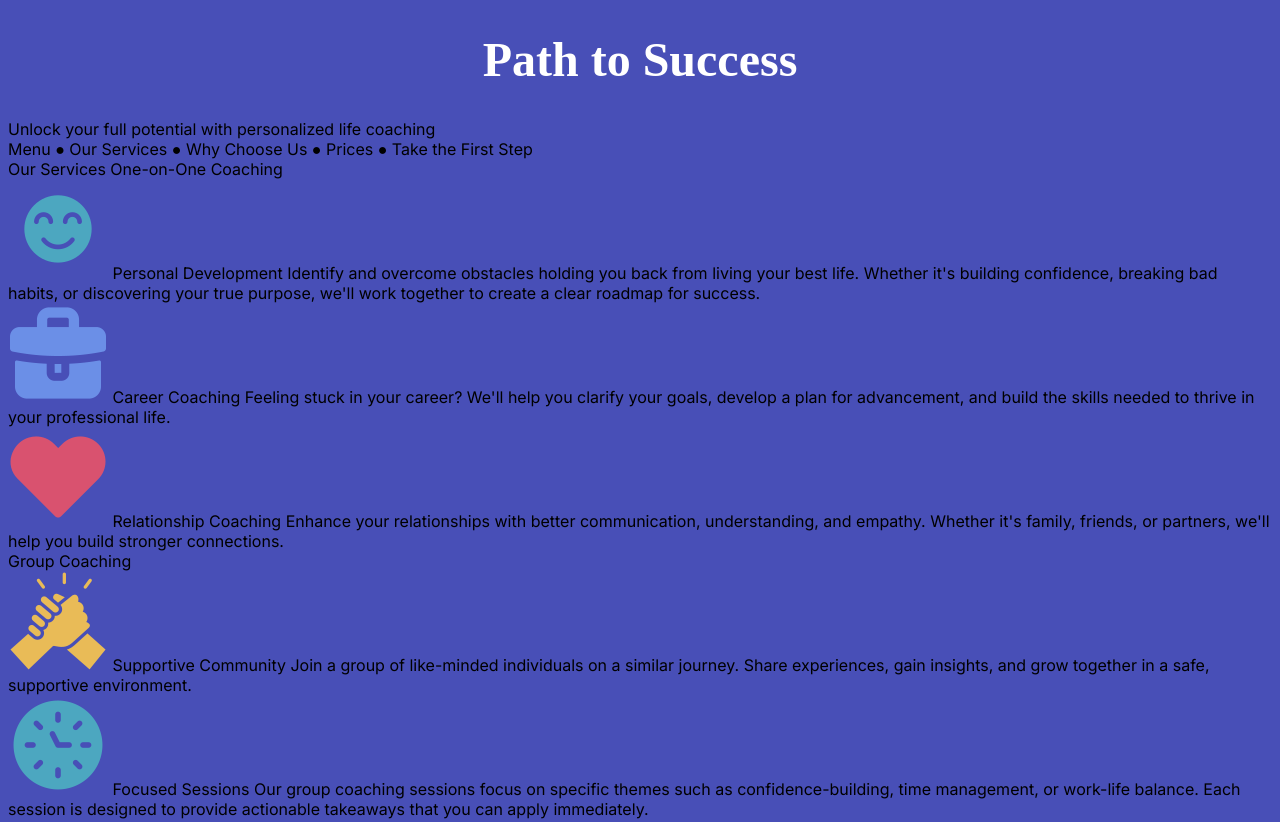
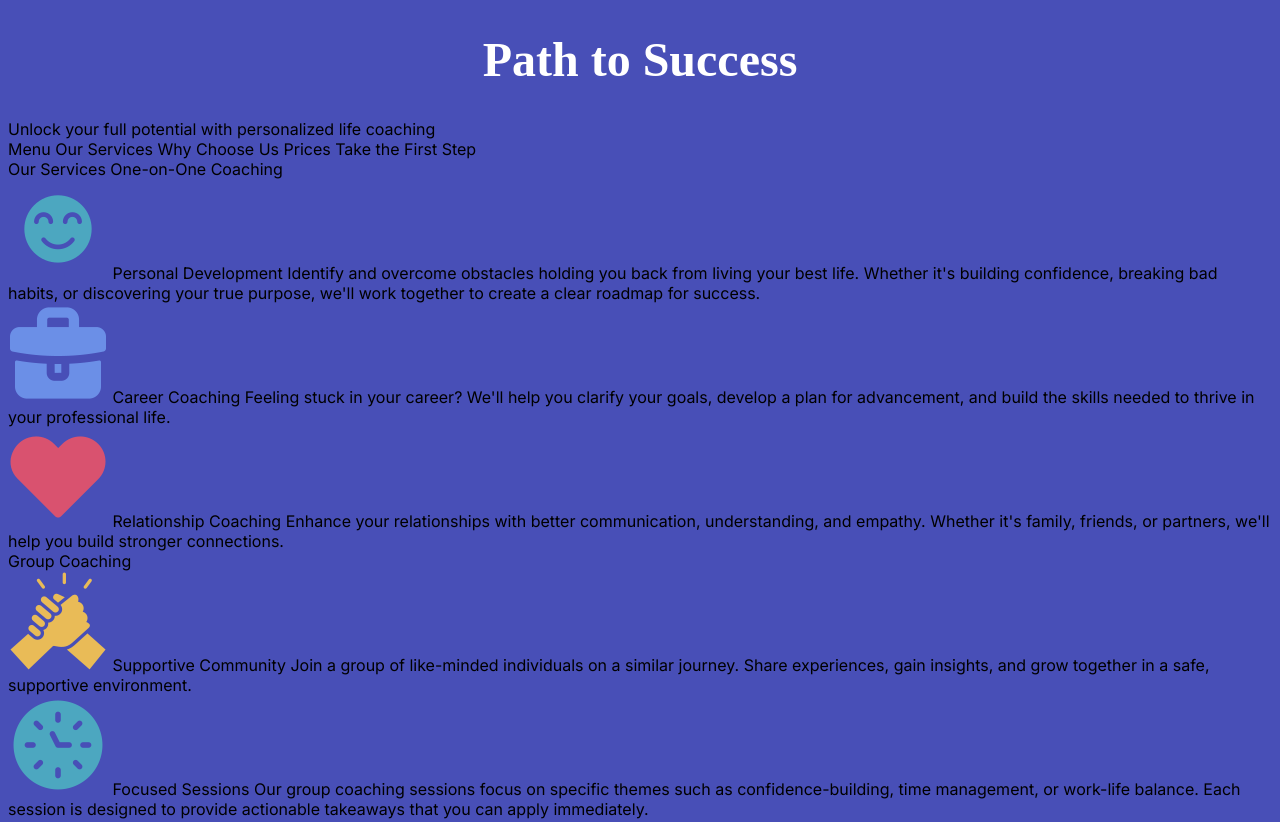
Before and after one commit to ljessup1/Success, a plain HTML site: page index.html in a window 1280 px wide. Shown: the top 822 px of the page. Drawn offline with Linux system fonts and the light colour scheme; a web font is replaced by a local one.

Commit message:
index.html

```diff
--- a/index.html
+++ b/index.html
@@ -12,10 +12,10 @@
     </header>
     <nav>
         Menu
-        ●	Our Services
-        ●	Why Choose Us
-        ●	Prices
-        ●	Take the First Step
+        Our Services
+        Why Choose Us
+        Prices
+        Take the First Step
     </nav>
     <main>
         Our Services
@@ -73,10 +73,11 @@
        </section>
 
         Why Choose Us
-        ●	Personalized Approach
-        ●	Proven Results
-        ●	Supportive Environment
-        ●	Flexible Options
+        Personalized Approach
+        Proven Results
+        Supportive Environment
+        Flexible Options
+
         Pricing
         One-on-One Coaching
 
```
